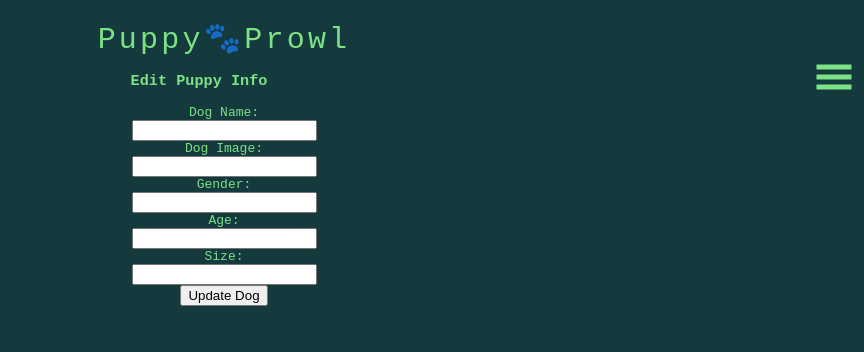
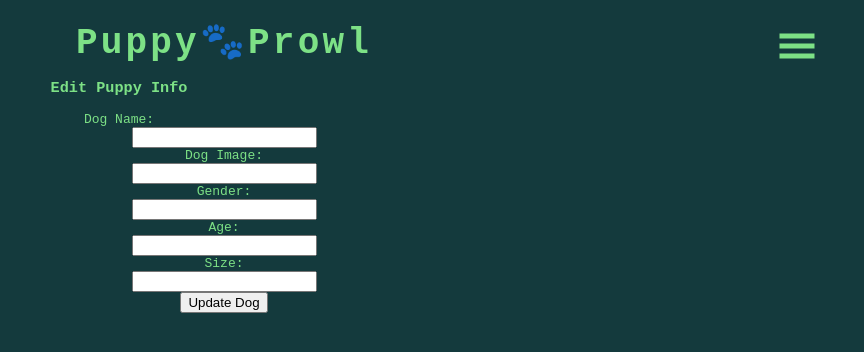
Before and after one commit to EmilyFernschild/puppy-prowl, a React (Create React App) app in the folder client/: page /dogs/1 in a window 1280 px wide. Shown: the top 352 px of the page, without its empty margins (416-1280 px from the left). Built offline with nearby package versions, Linux system fonts and the light colour scheme; no server answers.

Commit message:
some css

```diff
--- a/client/src/App.css
+++ b/client/src/App.css
@@ -1,32 +1,53 @@
 :root{
   --green: rgb(20, 58, 61);
   --lightgreen: #7DE186;
+  --orange: rgb(247,99,12);
 }
 
 .App {
   text-align: center;
 }
-
+.about{
+  padding: 0;
+  margin: auto;
+  color: whitesmoke
+}
+.about-p{
+  padding: 2rem;
+  padding-inline: 10rem;
+  color: whitesmoke
+}
 .main-slide{
   padding: 30px;
   padding-inline: 0px;
+  margin-top: 4rem;
+  clear: right;
 }
-
+.slide{
+  width: auto;
+  height: 40rem;
+  overflow: hidden;
+  clear: right;
+}
+.slide img{
+  margin-top: -14.8rem;
+  position: static;
+  clear: right;
+}
 .carousel .control-dots{
   padding: 30px;
   margin: 10px -10px;
 }
-.carousel .thumb{
+.carousel .thumbs{
   padding: 0px;
   margin: 0px;
-  /* width: 50%; */
-  /* height: 50px; */
 }
 .carousel .thumbs-wrapper{
   margin: 0px;
 }
 .carousel{
   width: 110%;
+  clear: right;
 }
 /* .navigation,
 .hambuger{
@@ -43,12 +64,13 @@
   margin: 0px;
   margin-top: 10px;
   text-align: center;
-  font-size: 30px;
+  font-size: 36px;
   letter-spacing: 0.2rem;
-  font-weight: 50;
   clear: right;
 }
 .welcome{
+  font-size: 24px;
+  margin: 0;
   clear: right;
 }
 /* .Nav{
@@ -86,8 +108,15 @@ img {max-width:100%;}
   display: flex;
   flex-direction: row;
   align-items: center;
+  clear: right;
 }
-
+.walker-card{
+  background-color:rgba(181, 180, 180, 0.527);
+  display: flex;
+  flex-direction: column;
+  align-items: center;
+}
+.walkercards,
 .pupcards{
   padding-inline: 10rem;
   padding-block: 2rem;
@@ -102,8 +131,8 @@ img {max-width:100%;}
 }
 
 .card-body{
-  display: flex;
-  flex-direction: column;
+  /* display: flex;
+  flex-direction: column; */
   padding-inline: 10rem;
   width: 100rem;
   align-content: center;
@@ -119,15 +148,13 @@ img {max-width:100%;}
   font-size: 38px;
   letter-spacing: 0.2rem;
   font-weight: 50;
-  color:var(--lightgreen)
+  color:var(--lightgreen);
+  text-shadow: 3px 3px 0 var(--green);
 }
 .walker-img{
- width: 60rem;
- align-items: center;
- align-content: center;
+  display: flex;
+  clear: both;
+  margin-left: auto;
+  margin-right: auto;
+  width: 60rem;
 }
-.reviews{
-  color: whitesmoke;
-  padding: .2rem;
-  margin: .2rem;
-}
--- a/client/src/Components/AccountAppoint.jsx
+++ b/client/src/Components/AccountAppoint.jsx
@@ -24,7 +24,7 @@ function AccountAppoint({appointment, updateAppt, expand, deleteAppt}){
         deleteAppt(appointment)
     }
 
-        const dates = [moment(appointment.appointment).utc().format('LLLL')] // need to convert to eastern standard time
+        const dates = [moment(appointment.appointment).utc('America/New_York').format('LLLL')] // need to convert to eastern standard time
         const fDates = dates.sort(compareAsc)
 
     return (
--- a/client/src/Components/Appointments.jsx
+++ b/client/src/Components/Appointments.jsx
@@ -83,10 +83,10 @@ function Appointments({walkers, client, addNewAppointment, appointments}){
                 onChange={(date)=>{setDate(date)}}
                 name='date'
                 showTimeSelect
-                timeFormat="HH:mm"
+                timeFormat="h:mm aa"
                 timeIntervals={15}
                 timeCaption="time"
-                dateFormat="MMMM d, yyyy h:mm"
+                dateFormat="MMMM d, yyyy h:mm aa"
                 isClearable={true}
                 minDate={new Date()}
                 maxDate={addDays(new Date(), 14)}
--- a/client/src/Components/Home.jsx
+++ b/client/src/Components/Home.jsx
@@ -1,22 +1,30 @@
 import { Carousel } from 'react-responsive-carousel';
 import "react-responsive-carousel/lib/styles/carousel.min.css";
+// import Carousel from 'react-bootstrap/Carousel';
+
 
 function Home(){
-
     return (
         <div>
             <h2 className='welcome'>Welcome to Puppy Prowl!</h2>
             <Carousel className='main-slide'>
-                <div>
+                <div className='slide'>
                     <img alt="dog walking" src="https://images.unsplash.com/photo-1494947665470-20322015e3a8?ixlib=rb-4.0.3&ixid=MnwxMjA3fDB8MHxwaG90by1wYWdlfHx8fGVufDB8fHx8&auto=format&fit=crop&w=1470&q=80" />
                 </div>
-                <div>
+                <div className='slide'>
+                    <img alt="dog walking" src="https://images.unsplash.com/photo-1556866261-8763a7662333?ixlib=rb-4.0.3&ixid=MnwxMjA3fDB8MHxwaG90by1wYWdlfHx8fGVufDB8fHx8&auto=format&fit=crop&w=1740&q=80" />
+                </div>
+                <div className='slide'>
                     <img alt="dog walking" src="https://images.unsplash.com/photo-1599406580992-46ab5d96f296?ixlib=rb-4.0.3&ixid=MnwxMjA3fDB8MHxwaG90by1wYWdlfHx8fGVufDB8fHx8&auto=format&fit=crop&w=1473&q=80" />
                 </div>
-                <div>
-                    <img alt="dog walking" src="https://images.unsplash.com/photo-1530700131180-d43d9b8cc41f?ixlib=rb-4.0.3&ixid=MnwxMjA3fDB8MHxzZWFyY2h8M3x8ZG9nJTIwd2Fsa2luZ3xlbnwwfHwwfHw%3D&auto=format&fit=crop&w=500&q=60" />
-                </div>
             </Carousel>
+            <div className='about'>
+                <h2>About Puppy Prowl:</h2>
+                <p className='about-p'>Puppy Prowl started in 2016 when founder Joanna Windler branched off on her own from being a dog walker on Rover. Joanna started Puppy Prowl with just a few neighborhood clients and from there quickly grew her dog walking business through word of mouth. Soon the business grew so much that Gianna Crooks joined the team in 2019! Throughout the years of dog walking Joanna decided to take classes on dog training, specifically leash training! Gianna is currently taking classes to learn training too!
+                    <br/>
+                    If you are looking for affordable dog walking or dog training in the Monroe Connecticut area, please sign up and make your next dog walking appointment today! We look forward to meeting you and your dog(s)!
+                </p>
+            </div>
         </div>
     )
 }
--- a/client/src/Components/NavBar.jsx
+++ b/client/src/Components/NavBar.jsx
@@ -40,6 +40,7 @@ function NavBar({updateClient, client}){
              <GiHamburgerMenu size={40}/>
            </div>:
            <ul >
+              <li id="up" onClick={() => setMenu(!menu)}>^</li>
               {client?<li><NavLink to = "/PupsContainer">Puppies</NavLink></li>:null}
               <br/>
               <li><NavLink to = "/WalkersContainer">Dog Walkers</NavLink></li>
@@ -50,8 +51,6 @@ function NavBar({updateClient, client}){
               <br/>
               {!client?<li><NavLink to = "/Login">Login</NavLink></li>:
               <li><NavLink to = "/" onClick={handleLogOut}>Logout</NavLink></li>}
-              <br/>
-              <li onClick={() => setMenu(!menu)}>^</li>
             </ul>}
             </Menu>
         </Nav>
@@ -61,45 +60,17 @@ function NavBar({updateClient, client}){
 
 export default NavBar;
 
-// const Nav = styled.div`
-//   position: relative;
-//   display: inline-block;
-//   justify-content:space-between;
-//   align-content:right;
-// `;
-
-// const Menu = styled.div`
-//   display: inline-block;
-//   position: absolute;
-//   align-items: right;
-//   a{
-//     text-decoration: none;
-//     color:black;
-//     font-family: monospace;
-//     font-size: 16px;
-//     display: block;
-//     right: 0;
-//   }
-//   a:hover{
-//     color:green;
-//     display: block;
-//   }
-//   ul{
-//     list-style:none;
-//     background-color: white;
-//   }
-// `;
-
 const Nav = styled.div`
   display: flex;
   justify-content:space-between;
   float: right;
-  margin-right: 10px;
+  margin-right: 210px;
+  margin-top: 60px;
 `;
 
 const Menu = styled.div`
   display: flex;
-  align-items: center;
+  align-items:center;
   a{
     text-decoration: none;
     color: #7DE186;
@@ -109,8 +80,26 @@ const Menu = styled.div`
   a:hover{
     color: orange;
   }
+  div,
   ul{
+    position: absolute;
     list-style:none;
+    text-align: left;
+    border: 0.5px solid;
+    padding: 0.5em;
+    padding-bottom: 1.5em;
+    padding-inline: 1em;
   }
-
+  div{
+    border: none;
+    margin-left: 110px;
+    margin-top: -140px;
+  }
+  li{
+    position: relative;
+  }
+  #up{
+    text-align: right;
+    font-size: 20px;
+  }
 `;
--- a/client/src/Components/Review.jsx
+++ b/client/src/Components/Review.jsx
@@ -9,7 +9,7 @@ function Review({review}){
     return (
         <div>
             <ListGroup className="list-group-flush">
-                <ListGroup.Item className='reviews'>{`"${review.comment}" -${reviewDates}`}</ListGroup.Item>
+                <ListGroup.Item className='card-text'>{`"${review.comment}" -${reviewDates}`}</ListGroup.Item>
             </ListGroup>
         </div>
     )
--- a/client/src/Components/WalkerCard.jsx
+++ b/client/src/Components/WalkerCard.jsx
@@ -6,8 +6,8 @@ import ListGroup from 'react-bootstrap/ListGroup';
 function Walker({walker}){
 
     return(
-         <div>
-        <Card >
+         <div className="walkercards">
+         <Card className="walker-card">
            <br />
            <Card.Body className='card-body' style={{ width: '90rem' }}>
            <Card.Title className='card-text' id="card-title">{walker.walker_name}</Card.Title>
```
